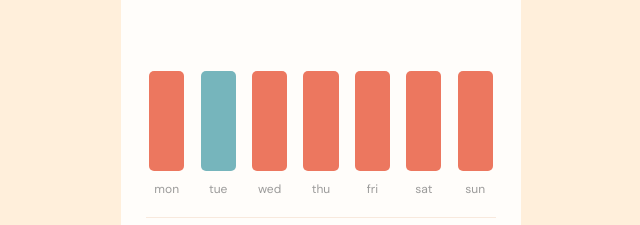
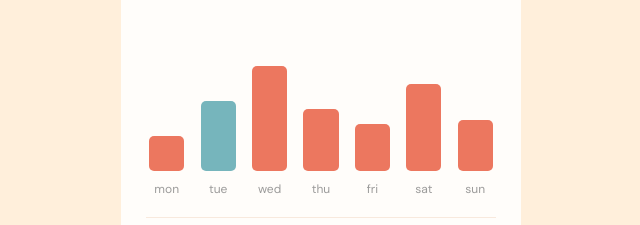
Before and after one commit to ibra-san/expenses-chart-component, a website built with Parcel: page src/index.html in a window 1280 px wide. Shown: the part 314-539 px from the top of the page, without its empty margins (319-959 px from the left). Built offline with nearby package versions, Linux system fonts and the light colour scheme; a web font is replaced by a local one.

Commit message:
Completed 90% of the challenge
-> Added the dynamic height update depending on the spending.

-> Remaining is the bonus. Dynamic value display depending on the data in the JSON file

```diff
--- a/src/index.html
+++ b/src/index.html
@@ -20,13 +20,13 @@
     <div class="chart">
         <h1 class="chart__header">Spending - Last 7 days</h1>
         <ul class="chart__chart">
-            <li class="chart__chart--day">mon <span class="squar" id="square__mon"></span> <div class="square__price" id="square__price__1">$52.36</div> </li>
-            <li class="chart__chart--day">tue <span class="squar" id="square__tue"></span> <div class="square__price" id="square__price__2">$52.36</div> </li>
-            <li class="chart__chart--day">wed <span class="squar" id="square__wed"></span> <div class="square__price" id="square__price__3">$52.36</div> </li>
-            <li class="chart__chart--day">thu <span class="squar" id="square__thu"></span> <div class="square__price" id="square__price__4">$52.36</div> </li>
-            <li class="chart__chart--day">fri <span class="squar" id="square__fri"></span> <div class="square__price" id="square__price__5">$52.36</div> </li>
-            <li class="chart__chart--day">sat <span class="squar" id="square__sat"></span> <div class="square__price" id="square__price__6">$52.36</div> </li>
-            <li class="chart__chart--day">sun <span class="squar" id="square__sun"></span> <div class="square__price" id="square__price__7">$52.36</div> </li>
+            <li class="chart__chart--day">mon <span class="squar" id="square__mon"></span> <div class="square__price" id="square__price__1"></div> </li>
+            <li class="chart__chart--day">tue <span class="squar" id="square__tue"></span> <div class="square__price" id="square__price__2"></div> </li>
+            <li class="chart__chart--day">wed <span class="squar" id="square__wed"></span> <div class="square__price" id="square__price__3"></div> </li>
+            <li class="chart__chart--day">thu <span class="squar" id="square__thu"></span> <div class="square__price" id="square__price__4"></div> </li>
+            <li class="chart__chart--day">fri <span class="squar" id="square__fri"></span> <div class="square__price" id="square__price__5"></div> </li>
+            <li class="chart__chart--day">sat <span class="squar" id="square__sat"></span> <div class="square__price" id="square__price__6"></div> </li>
+            <li class="chart__chart--day">sun <span class="squar" id="square__sun"></span> <div class="square__price" id="square__price__7"></div> </li>
 
         </ul>
         <section class="chart__summary">
--- a/src/script.js
+++ b/src/script.js
@@ -46,6 +46,7 @@ setInterval (()=> {
 
 monChart.addEventListener("mouseover", ()=> {
     spendingMon.style.display="block";
+    spendingMon.innerText="$17.45";
 })
 monChart.addEventListener("mouseout", ()=> {
     spendingMon.style.display="none";
@@ -55,6 +56,7 @@ monChart.addEventListener("mouseout", ()=> {
 
 tueChart.addEventListener("mouseover", ()=> {
     spendingTue.style.display="block";
+    spendingTue.innerText="$34.91";
 })
 tueChart.addEventListener("mouseout", ()=> {
     spendingTue.style.display="none";
@@ -64,6 +66,7 @@ tueChart.addEventListener("mouseout", ()=> {
 
 wedChart.addEventListener("mouseover", ()=> {
     spendingWed.style.display="block";
+    spendingWed.innerText="$52.36";
 })
 wedChart.addEventListener("mouseout", ()=> {
     spendingWed.style.display="none";
@@ -73,6 +76,7 @@ wedChart.addEventListener("mouseout", ()=> {
 
 thuChart.addEventListener("mouseover", ()=> {
     spendingThu.style.display="block";
+    spendingThu.innerText="$31.07";
 })
 thuChart.addEventListener("mouseout", ()=> {
     spendingThu.style.display="none";
@@ -81,6 +85,7 @@ thuChart.addEventListener("mouseout", ()=> {
 
 friChart.addEventListener("mouseover", ()=> {
     spendingFri.style.display="block";
+    spendingFri.innerText="$23.39";
 })
 friChart.addEventListener("mouseout", ()=> {
     spendingFri.style.display="none";
@@ -89,6 +94,7 @@ friChart.addEventListener("mouseout", ()=> {
 
 satChart.addEventListener("mouseover", ()=> {
     spendingSat.style.display="block";
+    spendingSat.innerText="$43.28";
 })
 satChart.addEventListener("mouseout", ()=> {
     spendingSat.style.display="none";
@@ -97,6 +103,7 @@ satChart.addEventListener("mouseout", ()=> {
 
 sunChart.addEventListener("mouseover", ()=> {
     spendingSun.style.display="block";
+    spendingSun.innerText="$25.48";
 })
 sunChart.addEventListener("mouseout", ()=> {
     spendingSun.style.display="none";
@@ -106,6 +113,7 @@ sunChart.addEventListener("mouseout", ()=> {
 
 monChart.addEventListener("click", ()=> {
     spendingMon.style.display="block";
+    spendingMon.innerText="17.45";
     spendingTue.style.display="none";
     spendingWed.style.display="none";
     spendingThu.style.display="none";
@@ -174,3 +182,59 @@ sunChart.addEventListener("click", ()=> {
     spendingSat.style.display="none";
     spendingSun.style.display="block";
 })
+
+
+/* Fetching data from json file*/
+let totalSum = 0;
+
+function processdata (data) {
+    let sum = 0;
+    data.forEach((obj) => {
+        sum += obj.amount;
+        console.log(sum);
+    })
+    return sum
+}
+
+function setHeight (data) {
+    data.forEach((obj) => {
+        if (obj.day === "mon") {
+            let newH = obj.amount;
+            monChart.style.height = `${newH}%`;
+        } else if (obj.day === "tue") {
+            let newH = obj.amount;
+            tueChart.style.height = `${newH}%`;
+        } else if (obj.day === "wed") {
+            let newH = obj.amount;
+            wedChart.style.height = `${newH}%`;
+        } else if (obj.day === "thu") {
+            let newH = obj.amount;
+            thuChart.style.height = `${newH}%`;
+        } else if (obj.day === "fri") {
+            let newH = obj.amount;
+            friChart.style.height = `${newH}%`;
+        } else if (obj.day === "sat") {
+            let newH = obj.amount;
+            satChart.style.height = `${newH}%`;
+        } else if (obj.day === "sun") {
+            let newH = obj.amount;
+            sunChart.style.height = `${newH}%`;
+        }
+    })
+}
+
+fetch("../data.json")
+    .then((response) => {
+        return response.json();
+    })
+    .then((obj) => {
+        console.log(obj);
+       totalSum = processdata(obj);
+       console.log(totalSum)
+       setHeight(obj)
+
+    })
+    .catch((error) => {
+        console.error ("Something went wrong with fetching data");
+        console.error (error);
+    })
```
Also changed, not shown: dist/index.html, 5 other files.
